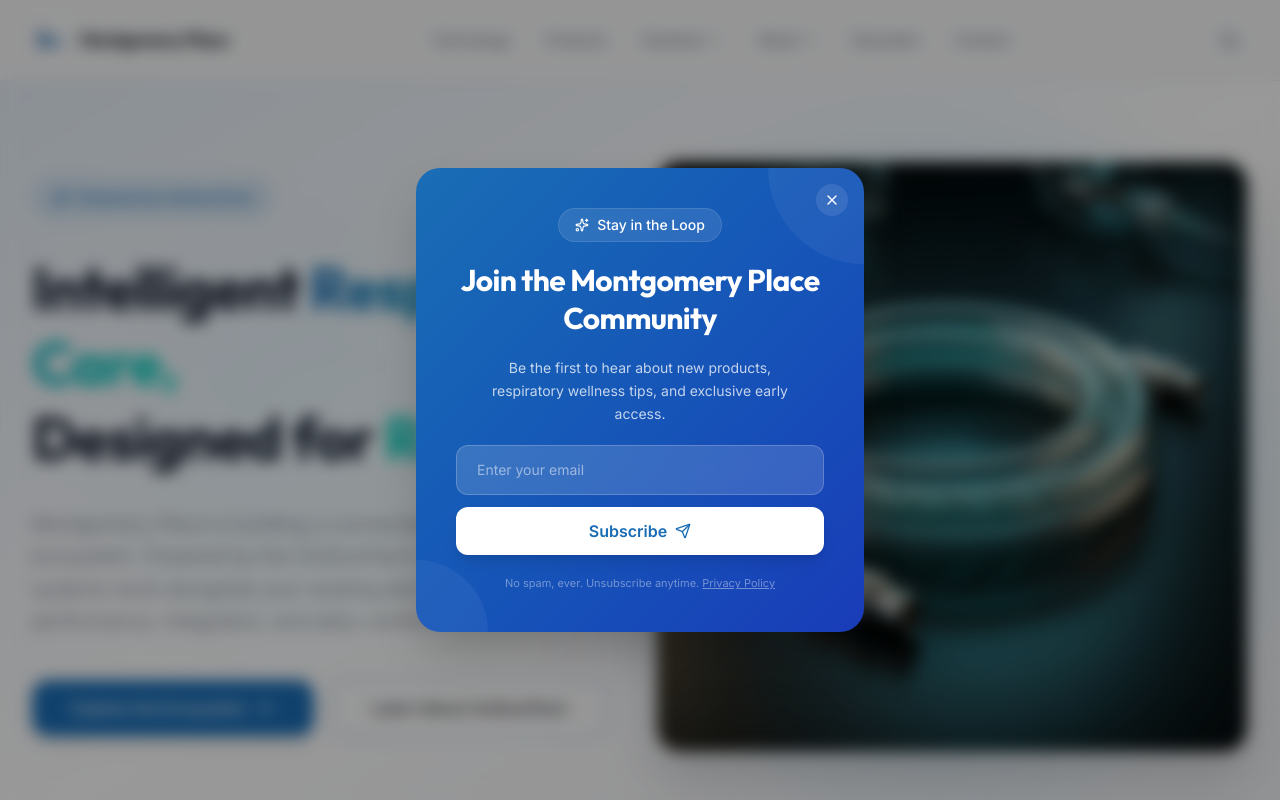
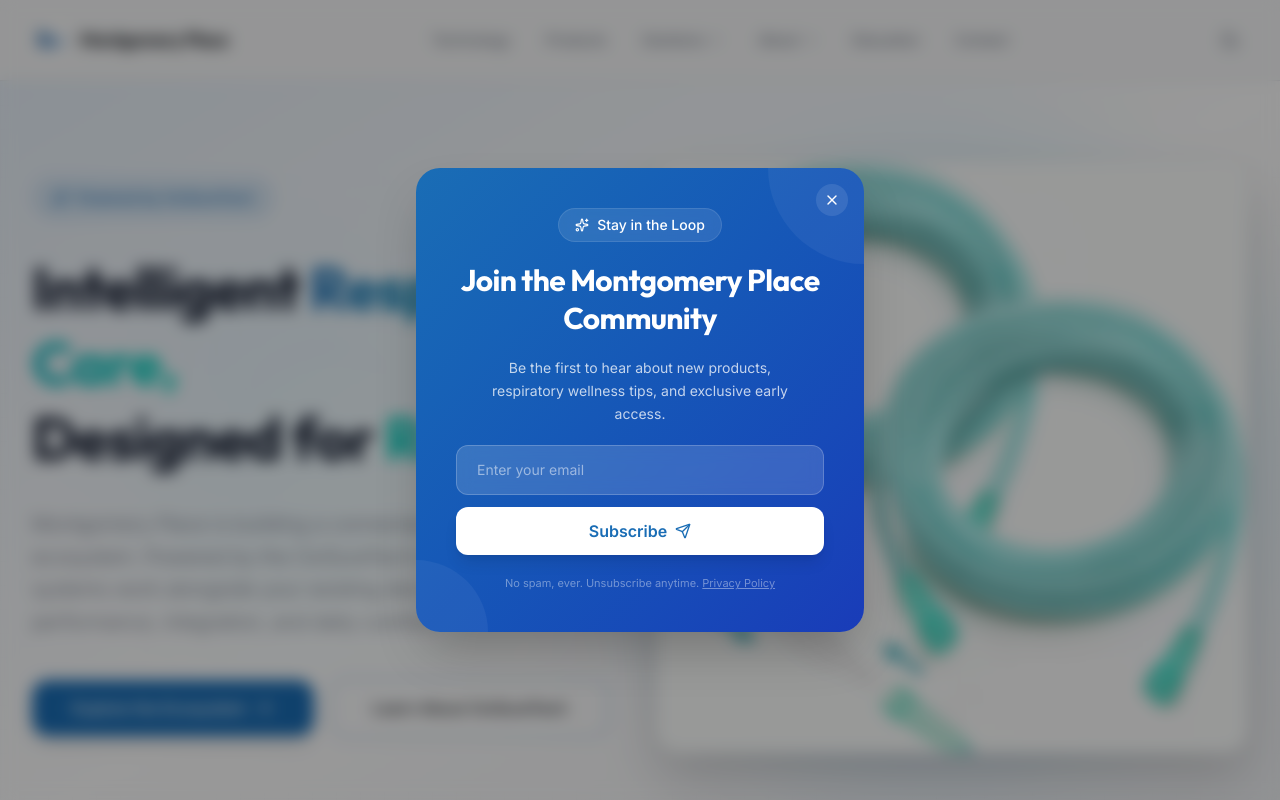
Before and after one commit to sienviclienttimothymontgomery/montgomery-place, a Next.js app: page / in a window 1280 px wide. Shown: the top 800 px of the page. Built offline with nearby package versions, Linux system fonts and the light colour scheme.

Commit message:
Update product images with real OxiSureTech photos (1-pack and 2-pack)

```diff
--- a/src/components/home/hero.tsx
+++ b/src/components/home/hero.tsx
@@ -57,7 +57,7 @@
           <div className="relative mx-auto w-full max-w-lg lg:max-w-none">
             <div className="absolute inset-0 bg-gradient-to-tr from-[var(--accent)] to-sky-400 rounded-full blur-3xl opacity-20 animate-pulse-slow object-cover" />
             <img
-              src="/images/products/oxisuretech.png"
+              src="/images/products/oxisuretech.jpg"
               alt="Montgomery Place OxiSureTech Ecosystem"
               className="relative z-10 w-full h-auto drop-shadow-2xl hero-float rounded-3xl border border-white/10"
               loading="eager"
--- a/src/content/products.ts
+++ b/src/content/products.ts
@@ -18,7 +18,11 @@
     ],
     category: "platform",
     icon: "Cpu",
-    image: "/images/products/oxisuretech.png",
+    image: "/images/products/oxisuretech.jpg",
+    gallery: [
+      "/images/products/oxisuretech.jpg",
+      "/images/products/oxisuretech-single.jpg",
+    ],
     fullPage: true,
     color: "#1A6DB5",
   },
```
Also changed, not shown: public/images/products/oxisuretech-single.jpg (added), public/images/products/oxisuretech.jpg (added).
